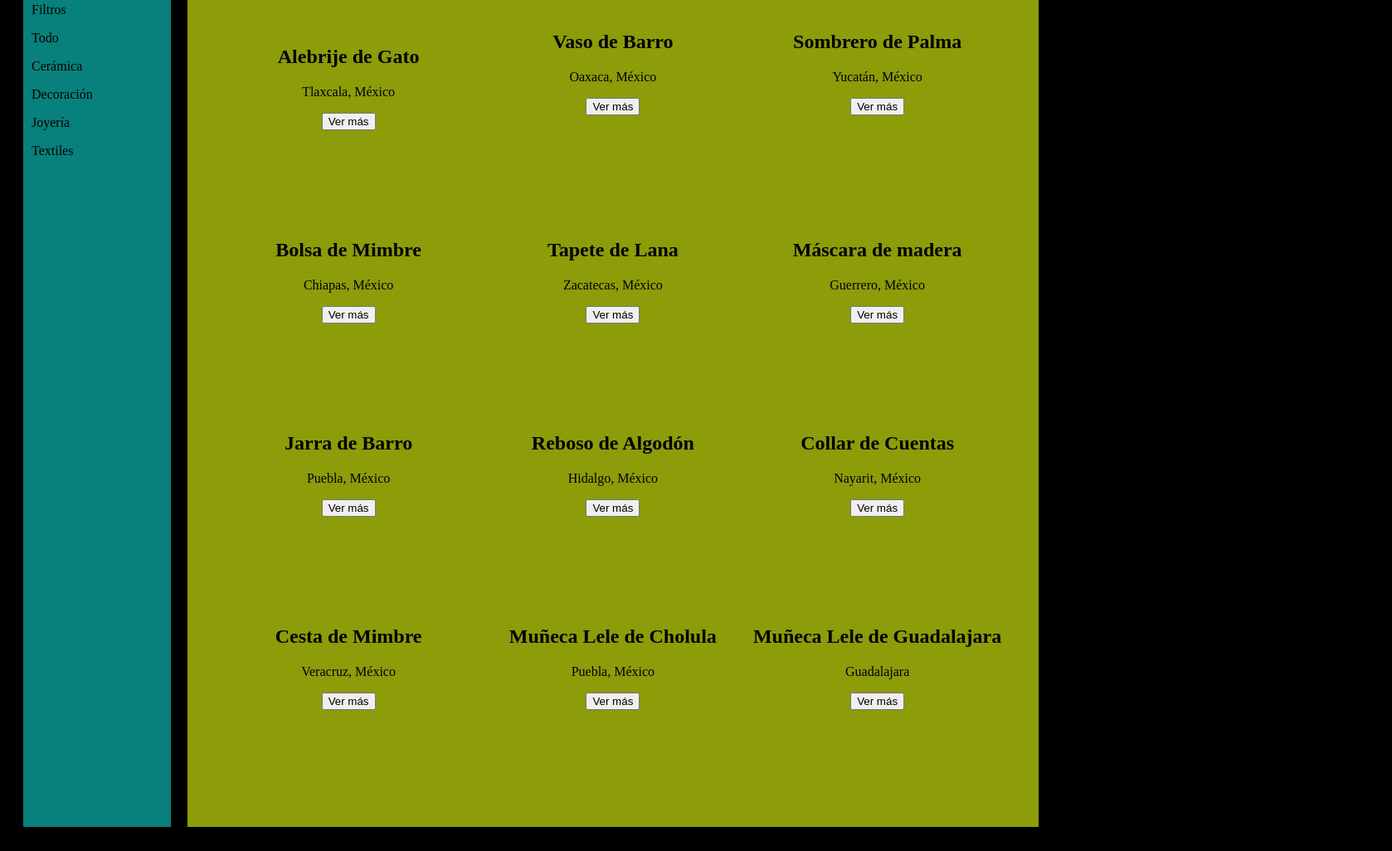
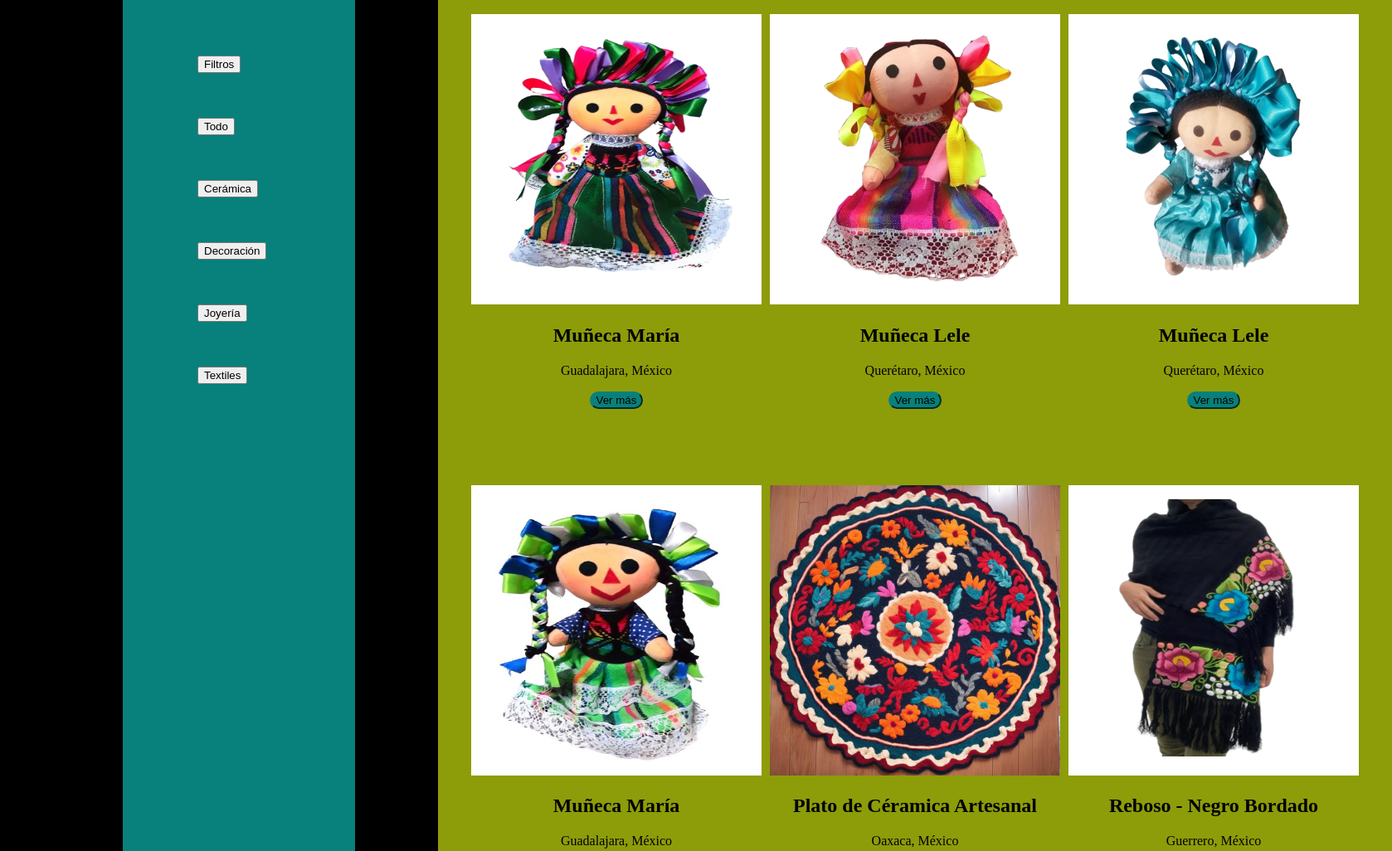
Before and after one commit to NeriArmijoMiranda/Proyecto-Dinamita-Java-Queens, a website: page src/pages/Productos/Productos.html in a window 1280 px wide. Shown: the part 193-1219 px from the top of the page at 83% size, 1678 px wide, since content can reach past the window. Drawn offline with Linux system fonts and the light colour scheme.

Commit message:
cambios página 1

```diff
--- a/src/pages/Productos/Productos.css
+++ b/src/pages/Productos/Productos.css
@@ -26,29 +26,48 @@ body{
         font-size: 10px;
 
 }
+.boton-vermas{
+    background-color: #08807B;
+    border-color: #08807B;
+    border-radius: 4rem;
+}
 
-
-.container1{
+.container-productos-principal{
     width: 200px;
     background-color:#08807B;
-    padding: 10px;
+    padding: 60px;
     margin-right: 20px;
-    height: 1000px;
-
-
+    height: 2220px;
+    margin-right: 100Px;
+    margin-left: 100px;
+}
+.container-fluid{
+   margin: 20px;
 }
 #containerProductos{
-    width: 1200px;
-    background-color:#8D9C09;
+  width: 1200px;
+  background-color:#8D9C09;
   padding:40px;
   display: grid;
   grid-template-columns: repeat(3, 1fr); /* Tres columnas de igual ancho */
   gap: 10px;
-  justify-content: center;
+  justify-content: right;
   text-align: center;
   }
-
-.button{
-    background-color: #08807B;
-    color: black;
+.boton-contenedor-prod1{
+    margin: 5px;
+    padding: 25px;
+    display: inline-block;
+    text-decoration: none;
+    height: 15px;
+    width: 100px;
+    border-radius: 5px;
 }
+.gallery_img{
+    font-size: 2rem;
+    width: 350px;
+    height: 350px;
+}
+.container-fluid{
+    margin-bottom: 20px;
+}
--- a/src/pages/Productos/Productos.html
+++ b/src/pages/Productos/Productos.html
@@ -21,96 +21,100 @@
       <h1 class="h1aN text-center"> Productos </h1>
     </div>
 
-    <!--Poductos-->
-    <div class="container-fluid">
+    <!--Productos-->
+    <div class="container-fluid col-12 col-md-8 col-4">
       <div class="row">
-          <div class="containerGeneral col-md-6 col-12">
-              <div class="container1 col-4">
-                  <p>Filtros</p>
-                  <p>Todo</p>
-                  <p>Cerámica</p>
-                  <p>Decoración</p>
-                  <p>Joyería</p>
-                  <p>Textiles</p>
+          <div class="containerGeneral">
+              <div class="container-productos-principal">
+                <div class="boton-contenedor-prod1">
+                  <button type="button" class="btn btn-light">Filtros</button></div>
+                    <div class="boton-contenedor-prod1">
+                      <button type="button" class="btn btn-light">Todo</button></div>
+                      <div class="boton-contenedor-prod1">
+                        <button type="button" class="btn btn-light">Cerámica</button></div>
+                        <div class="boton-contenedor-prod1">
+                          <button type="button" class="btn btn-light">Decoración</button></div>
+                            <div class="boton-contenedor-prod1">
+                              <button type="button" class="btn btn-light">Joyería</button></div>
+                                <div class="boton-contenedor-prod1">
+                                  <button type="button" class="btn btn-light">Textiles</button></div>
                 </div>
                   <div id="containerProductos" class="col-8">
                     <div class="producto">
-                  <a></a>
                   <section class="gallery">
                     <div class ="gallery_item">
-                   <img class="gallery_img" src="" alt="">
+                   <img class="gallery_img" src="./Entregable-7/img/muñecarosa.png" alt="Muñeca rosa ">
                    <label for="img-1" class="gallery_thumb">
                    </div>
-                  <h2>Alebrije de Gato</h2>
-                  <p>Tlaxcala, México </p>
-                <button>Ver más</button>
+                  <h2>Muñeca María</h2>
+                  <p>Guadalajara, México </p>
+                <button class="boton-vermas">Ver más</button>
                 </div>
                 <div class="producto">
-                  <a></a>
-                  <h2>Vaso de Barro</h2>
-                  <p>Oaxaca, México</p>
-                  <button>Ver más</button>
-
+                  <a><img class="gallery_img" src="./Entregable-7/img/muñecaamarilla.png" alt="Muñeca amarilla"></a>
+                  <h2>Muñeca Lele</h2>
+                  <p>Querétaro, México</p>
+                  <button class="boton-vermas">Ver más</button>
                   </div>
                 <div class="producto">
-                  <a></a>
-                  <h2>Sombrero de Palma</h2>
-                  <p>Yucatán, México</p>
-                  <button>Ver más</button>
+                  <a><img class="gallery_img" src="./Entregable-7/img/muñecaazul.png" alt=""></a>
+                  <h2>Muñeca Lele </h2>
+                  <p>Querétaro, México</p>
+                  <button class="boton-vermas">Ver más</button>
                 </div>
                 <div class="producto">
-                  <a></a>
-                  <h2>Bolsa de Mimbre</h2>
-                  <p>Chiapas, México</p>
-                  <button>Ver más</button>
+                  <a><img class="gallery_img" src="./Entregable-7/img/Muñeca verde.jpg" alt=""></a>
+                  <h2>Muñeca María</h2>
+                  <p>Guadalajara, México</p>
+                  <button class="boton-vermas">Ver más</button>
                 </div>
                 <div class="producto">
-                  <a></a>
-                  <h2>Tapete de Lana</h2>
-                  <p>Zacatecas, México</p>
-                  <button>Ver más</button>
+                  <a><img class="gallery_img" src="./Entregable-7/img/tapete de lana.jpg" alt=""></a>
+                  <h2>Plato de Céramica Artesanal</h2>
+                  <p>Oaxaca, México</p>
+                  <button class="boton-vermas">Ver más</button>
                 </div>
                 <div class="producto">
-                  <a></a>
-                  <h2>Máscara de madera</h2>
+                  <a><img class="gallery_img" src="Entregable-7/img/rebozonegro.png" alt=""></a>
+                  <h2>Reboso - Negro Bordado</h2>
                   <p>Guerrero, México</p>
-                  <button>Ver más</button>
+                  <button class="boton-vermas">Ver más</button>
                 </div>
                 <div class="producto">
-                  <a></a>
-                  <h2>Jarra de Barro</h2>
-                  <p>Puebla, México</p>
-                  <button>Ver más</button>
+                  <a><img class="gallery_img" src="./Entregable-7/img/mochilamuñeca.png" alt=""></a>
+                  <h2>Mochila Muñeca Lele</h2>
+                  <p>Querétaro, México</p>
+                  <button class="boton-vermas">Ver más</button>
                 </div>
                 <div class="producto">
-                  <a></a>
-                  <h2>Reboso de Algodón</h2>
+                  <a><img class="gallery_img" src="./Entregable-7/img/rebosojade.png" alt=""></a>
+                  <h2>Reboso - Jade Bordado</h2>
                   <p>Hidalgo, México</p>
-                  <button>Ver más</button>
+                  <button class="boton-vermas">Ver más</button>
                 </div>
                 <div class="producto">
-                  <a></a>
-                  <h2>Collar de Cuentas</h2>
+                  <a><img class="gallery_img" src="./Entregable-7/img/piedrablanca.png" alt=""></a>
+                  <h2>Collar Cuarzo</h2>
                   <p>Nayarit, México</p>
-                  <button>Ver más</button>
+                  <button class="boton-vermas">Ver más</button>
                 </div>
                 <div class="producto">
-                  <a></a>
-                  <h2>Cesta de Mimbre</h2>
-                  <p>Veracruz, México</p>
-                  <button>Ver más</button>
+                  <a><img class="gallery_img" src="./Entregable-7/img/relojfrida.png" alt=""></a>
+                  <h2>Relog Frida</h2>
+                  <p>Ciudad de México, México</p>
+                  <button class="boton-vermas">Ver más</button>
                 </div>
                 <div class="producto">
-                  <a></a>
-                  <h2>Muñeca Lele de Cholula </h2>
+                  <a><img class="gallery_img" src="./Entregable-7/img/vaso de barro negro.jpg" alt=""></a>
+                  <h2>Jarron de Barro </h2>
                   <p>Puebla, México</p>
-                  <button>Ver más</button>
+                  <button class="boton-vermas">Ver más</button>
                 </div>
                 <div class="producto">
-                  <a></a>
-                  <h2>Muñeca Lele de Guadalajara</h2>
-                  <p>Guadalajara</p>
-                  <button>Ver más</button>
+                  <a><img class="gallery_img" src="./Entregable-7/img/aretesazules.png" alt=""></a>
+                  <h2>Joyería Zacateca</h2>
+                  <p>Zacatecas, México</p>
+                  <button class="boton-vermas">Ver más</button>
                 </label>
                 </div>
               </section>
```
Also changed, not shown: src/pages/Productos/Entregable-7/img/aretes de copa.png (added), src/pages/Productos/Entregable-7/img/aretesazules.png (added), src/pages/Productos/Entregable-7/img/muñecarosa-removebg-preview.png (added), src/pages/Productos/Entregable-7/img/piedrablanca.png (added), src/pages/Productos/Entregable-7/img/rebosojade.png (added), src/pages/Productos/Entregable-7/img/rebozonegro.png (added), src/pages/Productos/Entregable-7/img/relogfridasonbrazo.png (added), src/pages/Productos/Entregable-7/img/relojfrida.png (added). Lines whose indentation alone changed are shown as unchanged.
